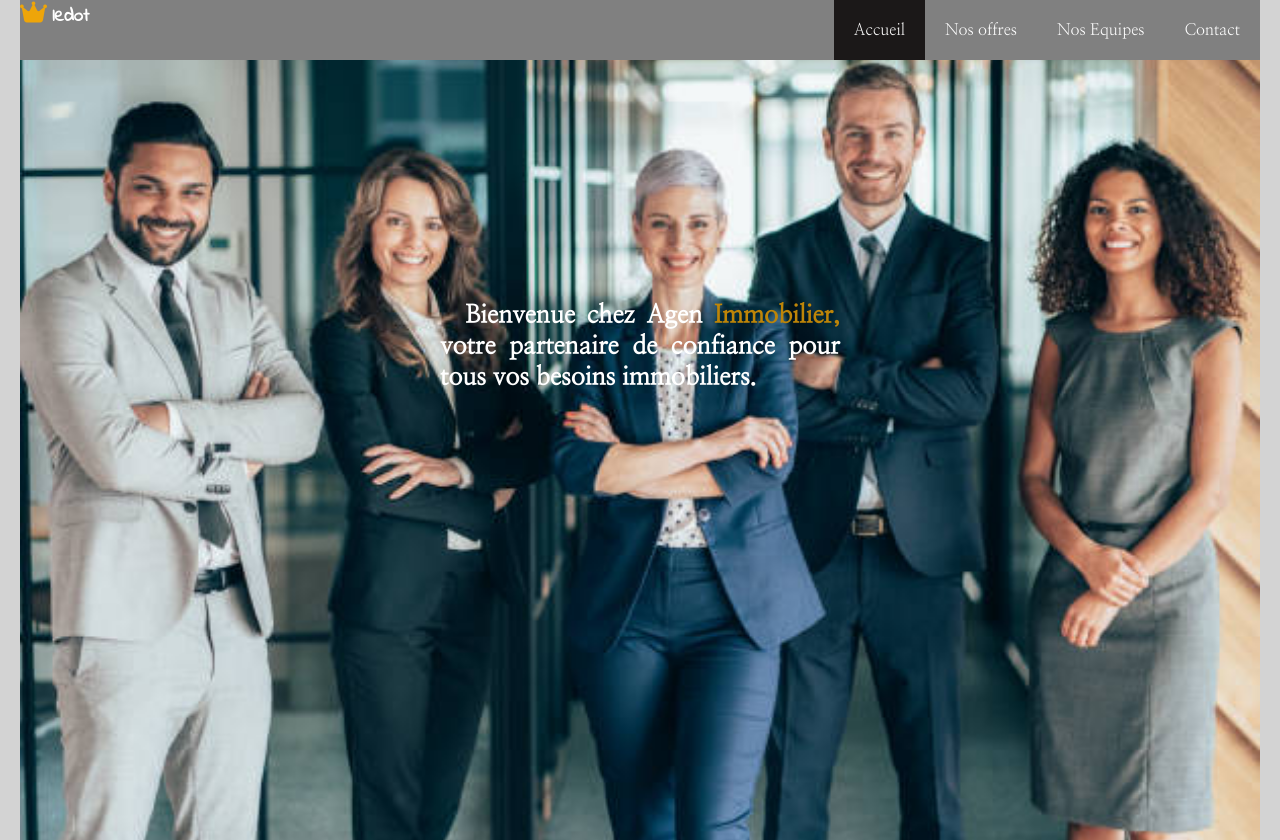
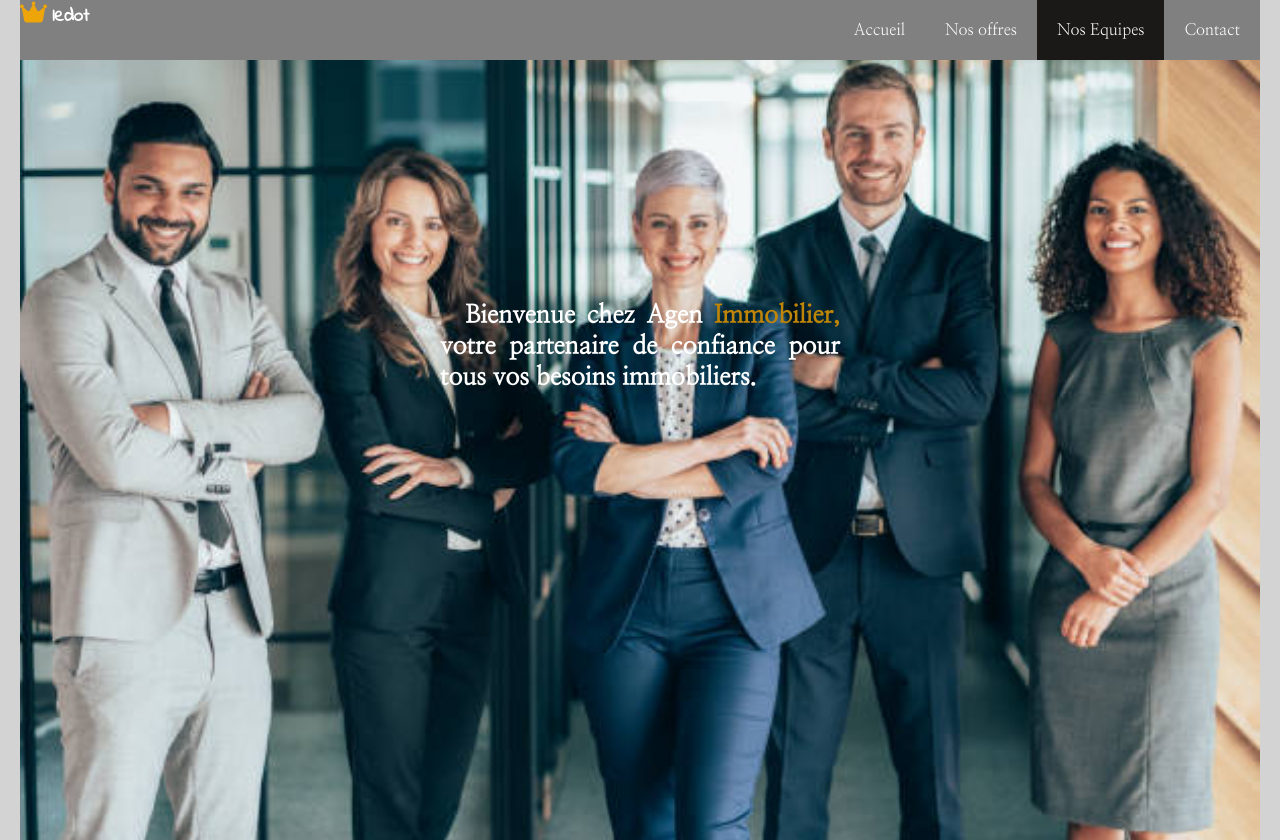
Before and after one commit to JeanBeetho/projet-web-2024-beetho, a plain HTML site: page Equipe.html in a window 1280 px wide. Shown: the top 840 px of the page. Drawn offline with Linux system fonts and the light colour scheme.

Commit message:
Update Equipe.html

```diff
--- a/Equipe.html
+++ b/Equipe.html
@@ -27,10 +27,10 @@
         <nav>
             <h1> <i class="fa-solid fa-crown"></i> <a href="./index.html">ledot</a></h1>
             <ul class="menu">
-                <li><a class="active" href="./index.html">Accueil</a></li>
+                <li><a  href="./index.html">Accueil</a></li>
                 <li><a  href="./Nosoffres.html">Nos offres </a></li>
 
-                <li><a href="./Equipe.html">Nos Equipes</a></li>
+                <li><a class="active" href="./Equipe.html">Nos Equipes</a></li>
                 <li><a href="./contact.html">Contact</a></li>
 
             </ul>
```
